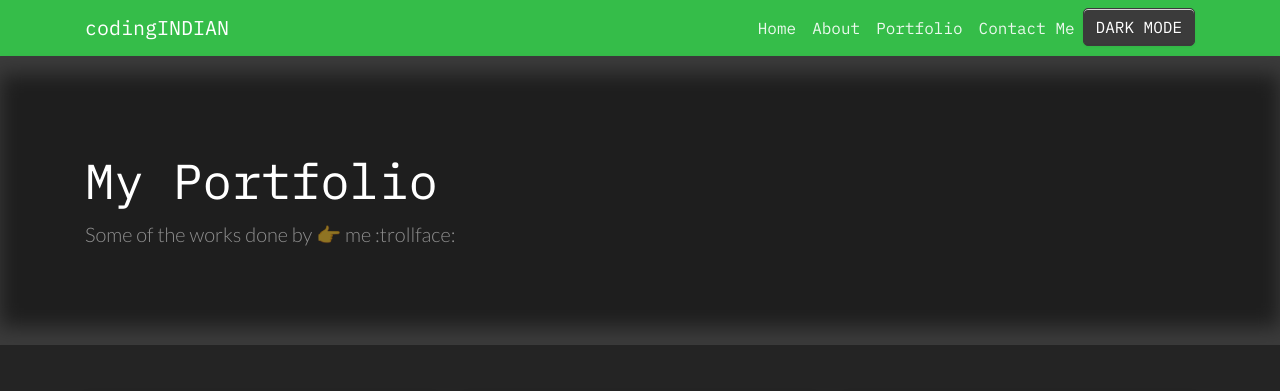
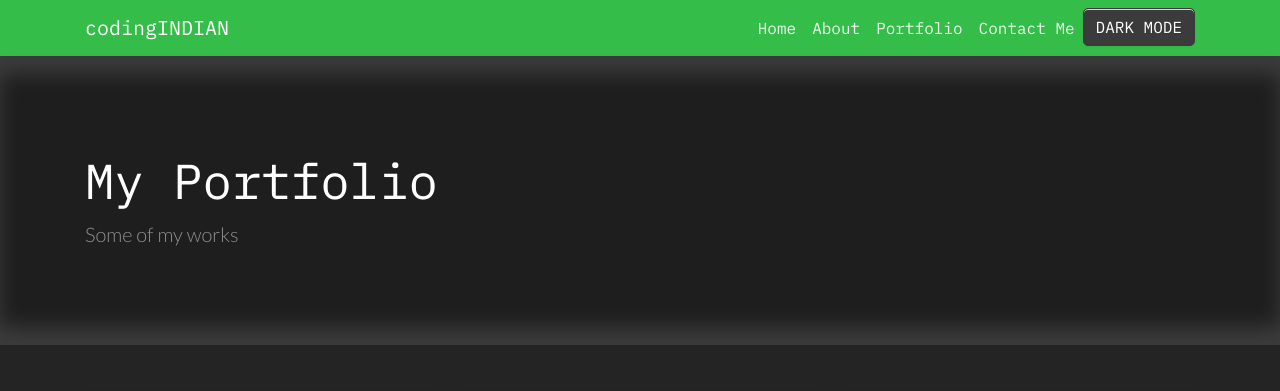
Before and after one commit to sharadcodes/sharadcodes.github.io, a Jekyll site: the page built from portfolio.md, in a window 1280 px wide. Shown: the top 391 px of the page. Built offline with Jekyll 4.4.1, drawn with Linux system fonts in a browser that asks for light colours; emoji names are drawn with the system emoji font.

Commit message:
Update portfolio.md

```diff
--- a/portfolio.md
+++ b/portfolio.md
@@ -1,5 +1,5 @@
 ---
 title: My Portfolio
-subtitle: 'Some of the works done by  :point_right: me  :trollface:'
+subtitle: 'Some of my works'
 layout: portfolio
 ---
```
